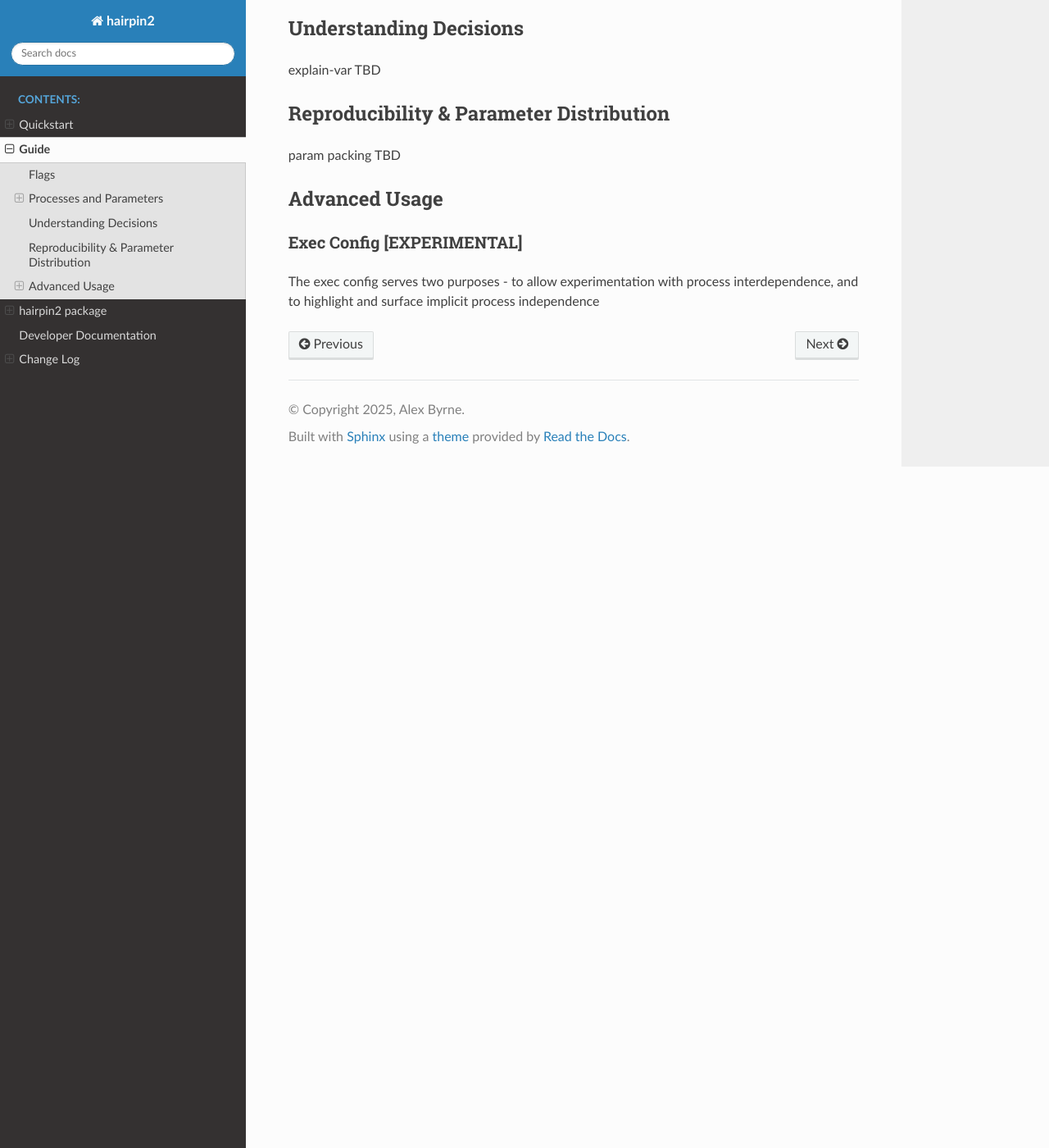
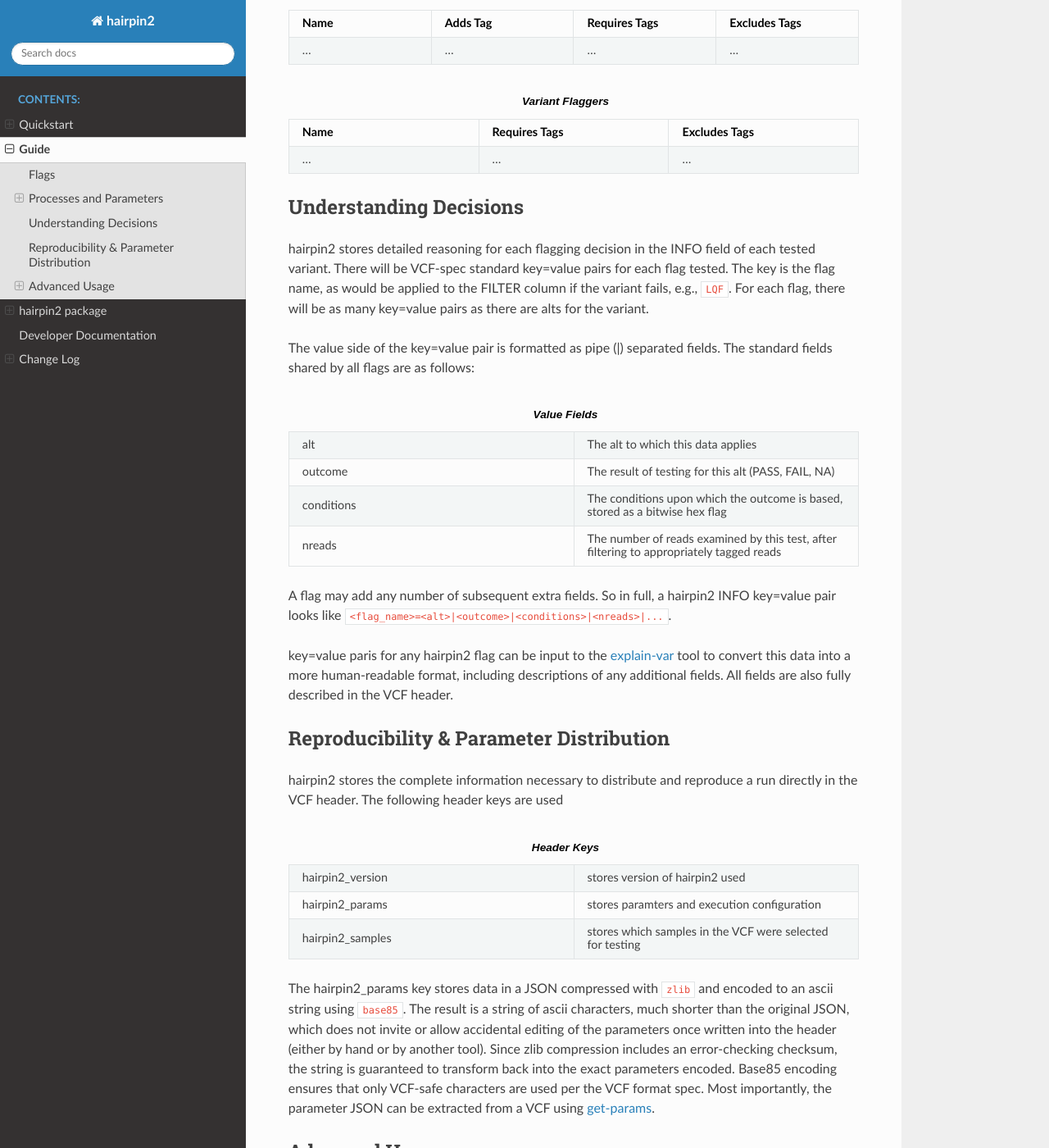
Before and after one commit to cancerit/hairpin2, a Sphinx documentation site: the page built from docs/source/guide.md, in a window 1280 px wide and 1400 px high, scrolled down 9253 px. Shown: the whole window at 82% size. Built offline with Sphinx 7.4.7 and the Read the Docs theme 3.1.0, drawn with Linux system fonts in a browser that asks for light colours; pages that are not in the unit, such as notebooks, are missing from menus; some of the changed text lies outside the part shown.

Commit message:
doc updates

```diff
--- a/docs/source/guide.md
+++ b/docs/source/guide.md
@@ -330,27 +330,71 @@ ADF excludes from testing any reads tagged with {py:attr}`~hairpin2.const.Tags.L
 
 In the case of an ADF `PASS` ...
 
-#### Process Relationships Summary
+#### Process Relationships Table
 
-TODO table
+:::{list-table} **Read Taggers**
+:header-rows: 1
+
+*   - Name
+    - Adds Tag
+    - Requires Tags
+    - Excludes Tags
+*   - ...
+    - ...
+    - ...
+    - ...
+:::
+:::{list-table} **Variant Flaggers**
+:header-rows: 1
+
+*   - Name
+    - Requires Tags
+    - Excludes Tags
+*   - ...
+    - ...
+    - ...
+:::
 
 (understanding-decisions-target)=
 ### Understanding Decisions
 
-explain-var TBD
+hairpin2 stores detailed reasoning for each flagging decision in the INFO field of each tested variant. There will be VCF-spec standard key=value pairs for each flag tested. The key is the flag name, as would be applied to the FILTER column if the variant fails, e.g., `LQF`. For each flag, there will be as many key=value pairs as there are alts for the variant.
+
+The value side of the key=value pair is formatted as pipe (|) separated fields. The standard fields shared by all flags are as follows:
+
+:::{list-table} **Value Fields**
+*   - alt
+    - The alt to which this data applies
+*   - outcome
+    - The result of testing for this alt (PASS, FAIL, NA)
+*   - conditions
+    - The conditions upon which the outcome is based, stored as a bitwise hex flag
+*   - nreads
+    - The number of reads examined by this test, after filtering to appropriately tagged reads
+:::
+
+A flag may add any number of subsequent extra fields. So in full, a hairpin2 INFO key=value pair looks like `<flag_name>=<alt>|<outcome>|<conditions>|<nreads>|...`.
+
+key=value paris for any hairpin2 flag can be input to the [explain-var](#explain-qs-target) tool to convert this data into a more human-readable format, including descriptions of any additional fields. All fields are also fully described in the VCF header.
 
 (repro-target)=
 ### Reproducibility & Parameter Distribution
 
-param packing TBD
+hairpin2 stores the complete information necessary to distribute and reproduce a run directly in the VCF header. The following header keys are used
+
+:::{list-table} **Header Keys**
+*   - hairpin2_version
+    - stores version of hairpin2 used
+*   - hairpin2_params
+    - stores paramters and execution configuration
+*   - hairpin2_samples
+    - stores which samples in the VCF were selected for testing
+:::
+
+The hairpin2_params key stores data in a JSON compressed with `zlib` and encoded to an ascii string using `base85`. The result is a string of ascii characters, much shorter than the original JSON, which does not invite or allow accidental editing of the parameters once written into the header (either by hand or by another tool). Since zlib compression includes an error-checking checksum, the string is guaranteed to transform back into the exact parameters encoded. Base85 encoding ensures that only VCF-safe characters are used  per the VCF format spec. Most importantly, the parameter JSON can be extracted from a VCF using [get-params](#get-params-qs-target).
+
 
 ### Advanced Usage
-
-<!-- #### Processes -->
-
-<!-- TBD -->
-
- <!-- A process in this context is an implementation of scientific/biological logic (see {py:mod}`hairpin2.sci_funcs`) wrapped with infrastructure so `hairpin2` can expose fixed parameters via the configs, validate and filter data for each process, and so on. Each process will take data per each iteration (reads, a variant record, associated calcuations) and fixed parameters (if needed). Fixed parameters simply indicates that the value is fixed for the duration of a hairpin2 run. In addition to the infrastructure concerns described, wrapping each scientific step in these processes makes it easier to reason about the flow of execution, surface the interdependence between steps, and allows for some more .... -->
 
 #### Exec Config \[EXPERIMENTAL\]
 
```
Also changed, not shown: 1 other file.
